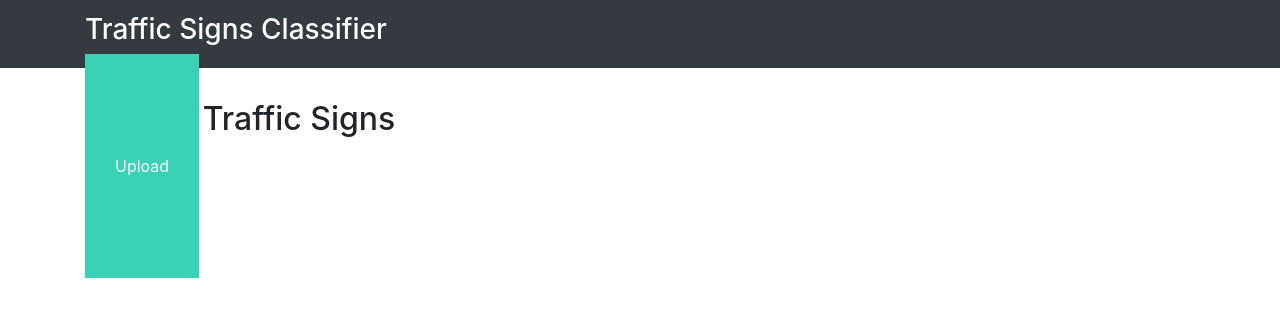
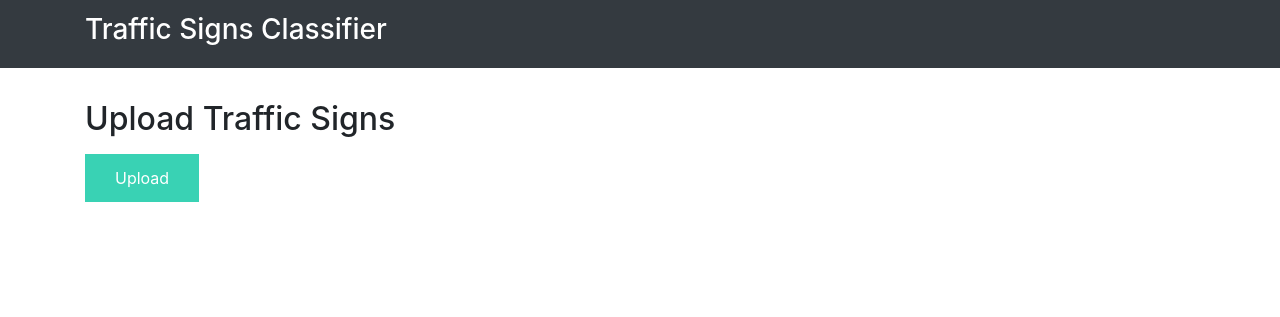
Before and after one commit to pkul0001/German-Traffic-Sign-Recognition, a Flask app: page / in a window 1280 px wide. Shown: the top 317 px of the page. Run offline with Flask 2, Linux system fonts and the light colour scheme; some libraries are stand-ins or nearby versions.

Commit message:
Update main.css

```diff
--- a/static/css/main.css
+++ b/static/css/main.css
@@ -31,8 +31,6 @@
     transition: all .4s;
     cursor: pointer;
     text-align: center;
-    line-height: 200px;
-    margin-top: -100px;
     position: absolute;
 }
 
```
